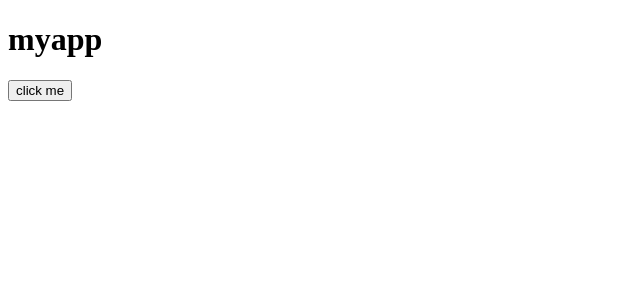
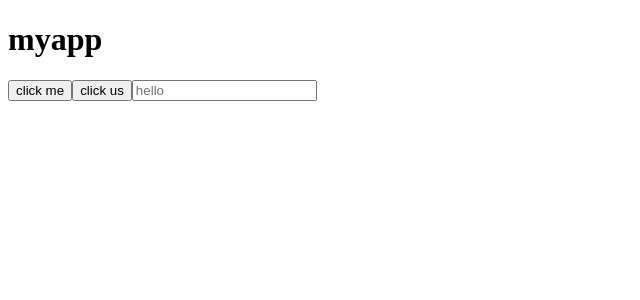
Before and after one commit to masete/angular-day-one, an Angular app: page / in a window 1280 px wide. Shown: the top 300 px of the page, without its empty margins (0-640 px from the left). Built offline with nearby package versions, Linux system fonts and the light colour scheme.

Commit message:
tested javascript events

```diff
--- a/src/app/app.component.html
+++ b/src/app/app.component.html
@@ -1,2 +1,4 @@
 <h1>{{title}}</h1>
-<button (click)= "handleEvent()">click me</button>
+<button (click)= 'handleEvent()'>click me</button>
+<button (keydown)= 'handleEvent()'>click us</button>
+<input placeholder="hello" (keydown)= 'handleEvent()'/>
```
